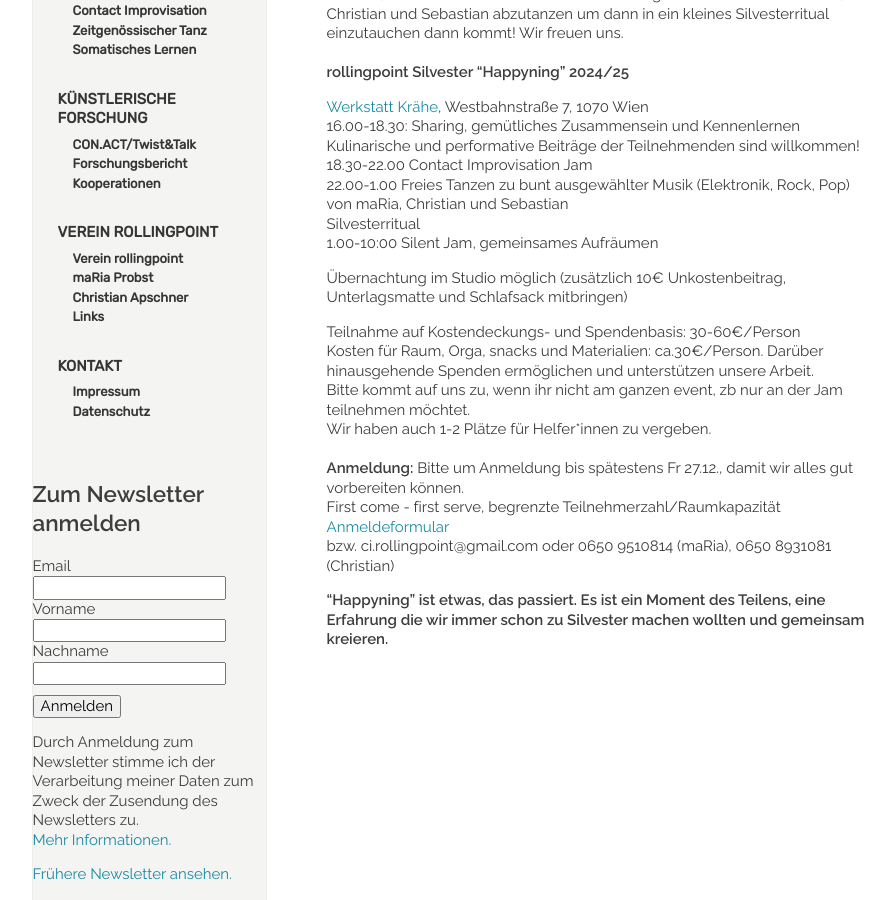
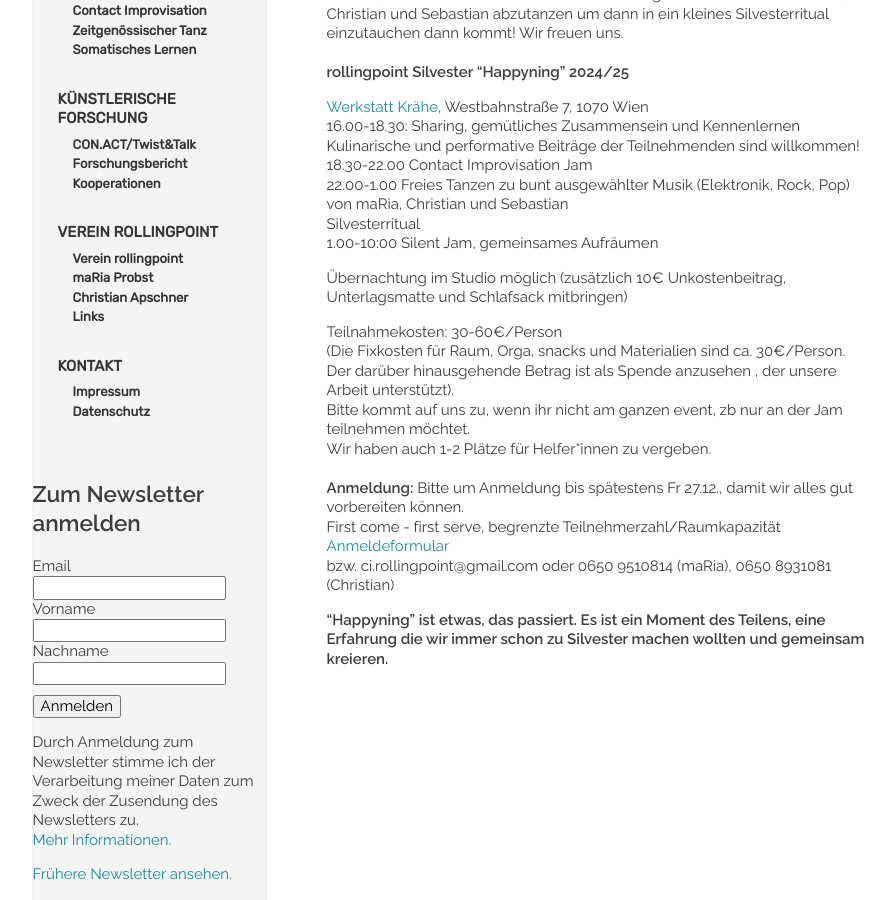
Before and after one commit to manulari/rollingpointat, a Jekyll site: the page built from _pages_de/silvester.md, in a window 1280 px wide and 900 px high, scrolled down 650 px. Shown: the whole window, without its empty margins (152-1047 px from the left). Built offline with Jekyll 4.4.1, drawn with Linux system fonts in a browser that asks for light colours; comment, search, counter and statistics services are not loaded.

Commit message:
Update page (de) “silvester”

```diff
--- a/_pages_de/silvester.md
+++ b/_pages_de/silvester.md
@@ -24,8 +24,8 @@ Silvesterritual\
 
 Übernachtung im Studio möglich (zusätzlich 10€ Unkostenbeitrag, Unterlagsmatte und Schlafsack mitbringen)
 
-Teilnahme auf Kostendeckungs- und Spendenbasis: 30-60€/Person\
-Kosten für Raum, Orga, snacks und Materialien: ca.30€/Person. Darüber hinausgehende Spenden ermöglichen und unterstützen unsere Arbeit.\
+Teilnahmekosten: 30-60€/Person\
+(Die Fixkosten für Raum, Orga, snacks und Materialien sind ca. 30€/Person. Der darüber hinausgehende Betrag ist als Spende anzusehen , der unsere Arbeit unterstützt).\
 Bitte kommt auf uns zu, wenn ihr nicht am ganzen event, zb nur an der Jam teilnehmen möchtet.\
 Wir haben auch 1-2 Plätze für Helfer*innen zu vergeben.\
 \
```
